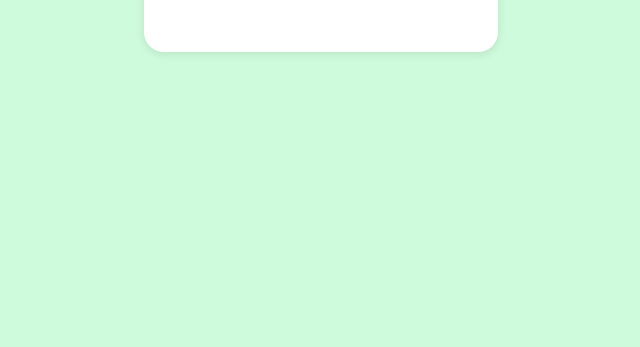
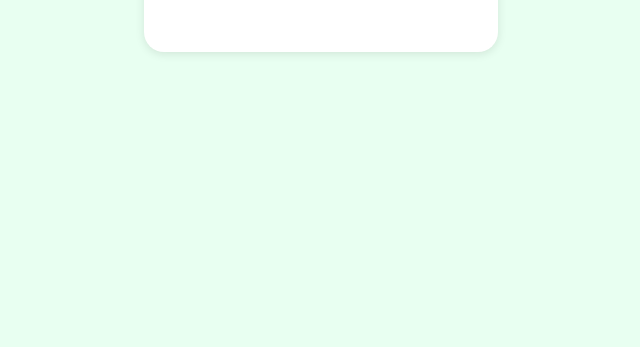
Before and after one commit to ViniiPP/ToDo-List, a plain HTML site: page index.html in a window 1280 px wide. Shown: the part 453-800 px from the top of the page, without its empty margins (319-959 px from the left). Drawn offline with Linux system fonts and the light colour scheme.

Commit message:
atualização

```diff
--- a/css/style.css
+++ b/css/style.css
@@ -4,7 +4,7 @@ body {
     justify-content: center;
     align-items: center;
     height: 100vh;
-    background-color: #cefbdb;
+    background-color: #e8fff1;
 }
 
 .container {
```
